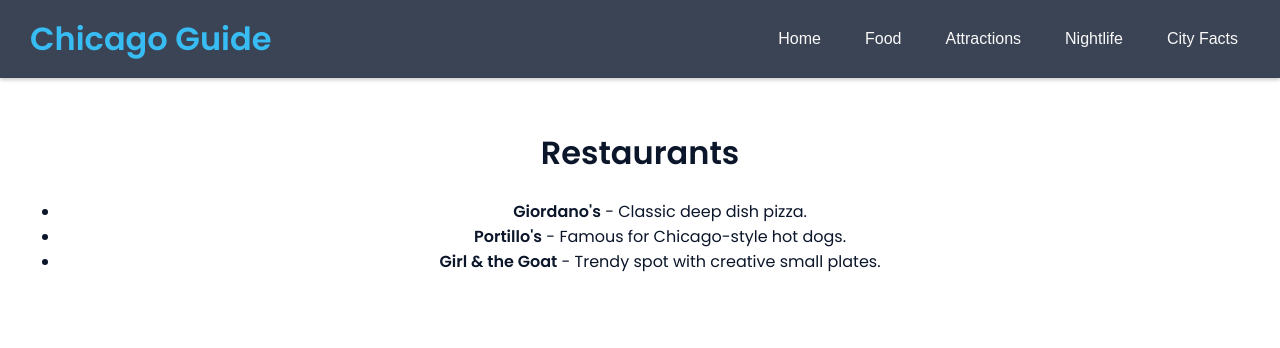
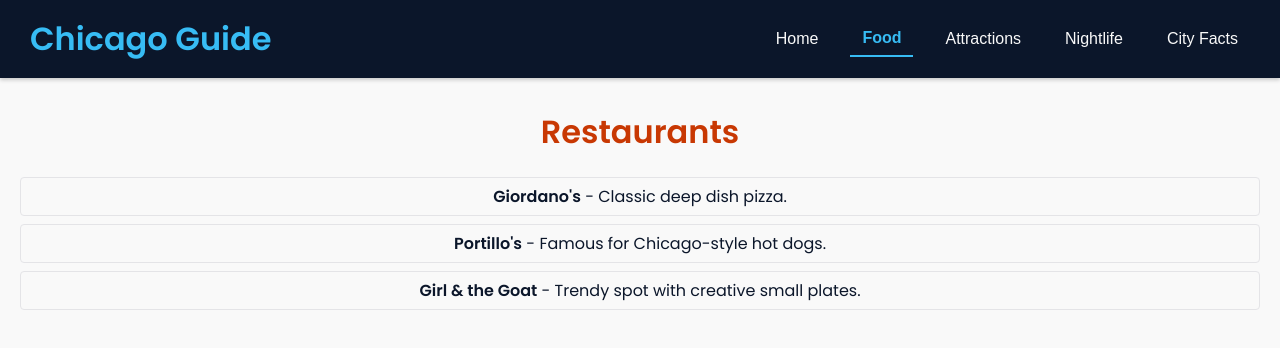
Before and after one commit to ryanlott168/visit-chicago, a React (Create React App) app: page / in a window 1280 px wide. Both pictures are taken after a click on the button "Food". Shown: the top 348 px of the page. Built offline with nearby package versions, Linux system fonts and the light colour scheme.

Commit message:
Apply new color scheme

```diff
--- a/src/App.css
+++ b/src/App.css
@@ -14,7 +14,7 @@
   box-sizing: border-box;
   z-index: 10;
   margin-bottom: 10px;
-  background: rgba(11, 22, 42, 0.8);
+  background: var(--navy1);
   box-shadow: 0 2px 4px rgba(0, 0, 0, 0.2);
 }
 
@@ -38,6 +38,12 @@
   transition: color 0.3s, font-weight 0.3s;
 }
 
+.nav button.active {
+  font-weight: 600;
+  color: var(--blue2);
+  border-bottom: 2px solid var(--blue2);
+}
+
 .nav button:hover {
   font-weight: 600;
   color: var(--burnt2);
@@ -45,6 +51,24 @@
 
 .page {
   padding: 20px;
+}
+
+.page h1 {
+  color: var(--burnt1);
+  margin-top: 0;
+}
+
+.page ul {
+  list-style: none;
+  padding: 0;
+}
+
+.page li {
+  background: var(--gray2);
+  border: 1px solid var(--gray1);
+  border-radius: 4px;
+  padding: 6px 10px;
+  margin-bottom: 8px;
 }
 
 .hero-section {
@@ -100,6 +124,11 @@
   text-align: left;
 }
 
+.card h2 {
+  color: var(--navy2);
+  margin-top: 0;
+}
+
 .card img {
   width: 100%;
   border-radius: 6px;
--- a/src/App.js
+++ b/src/App.js
@@ -23,11 +23,36 @@
       <header>
         <h1 className="site-title">Chicago Guide</h1>
         <nav className="nav">
-          <button onClick={() => setPage('home')}>Home</button>
-          <button onClick={() => setPage('restaurants')}>Food</button>
-          <button onClick={() => setPage('sites')}>Attractions</button>
-          <button onClick={() => setPage('nightlife')}>Nightlife</button>
-          <button onClick={() => setPage('facts')}>City Facts</button>
+          <button
+            className={page === 'home' ? 'active' : ''}
+            onClick={() => setPage('home')}
+          >
+            Home
+          </button>
+          <button
+            className={page === 'restaurants' ? 'active' : ''}
+            onClick={() => setPage('restaurants')}
+          >
+            Food
+          </button>
+          <button
+            className={page === 'sites' ? 'active' : ''}
+            onClick={() => setPage('sites')}
+          >
+            Attractions
+          </button>
+          <button
+            className={page === 'nightlife' ? 'active' : ''}
+            onClick={() => setPage('nightlife')}
+          >
+            Nightlife
+          </button>
+          <button
+            className={page === 'facts' ? 'active' : ''}
+            onClick={() => setPage('facts')}
+          >
+            City Facts
+          </button>
         </nav>
       </header>
       <main>
--- a/src/index.css
+++ b/src/index.css
@@ -20,6 +20,7 @@
   -webkit-font-smoothing: antialiased;
   -moz-osx-font-smoothing: grayscale;
   color: var(--navy1);
+  background: var(--gray2);
 }
 
 code {
```
